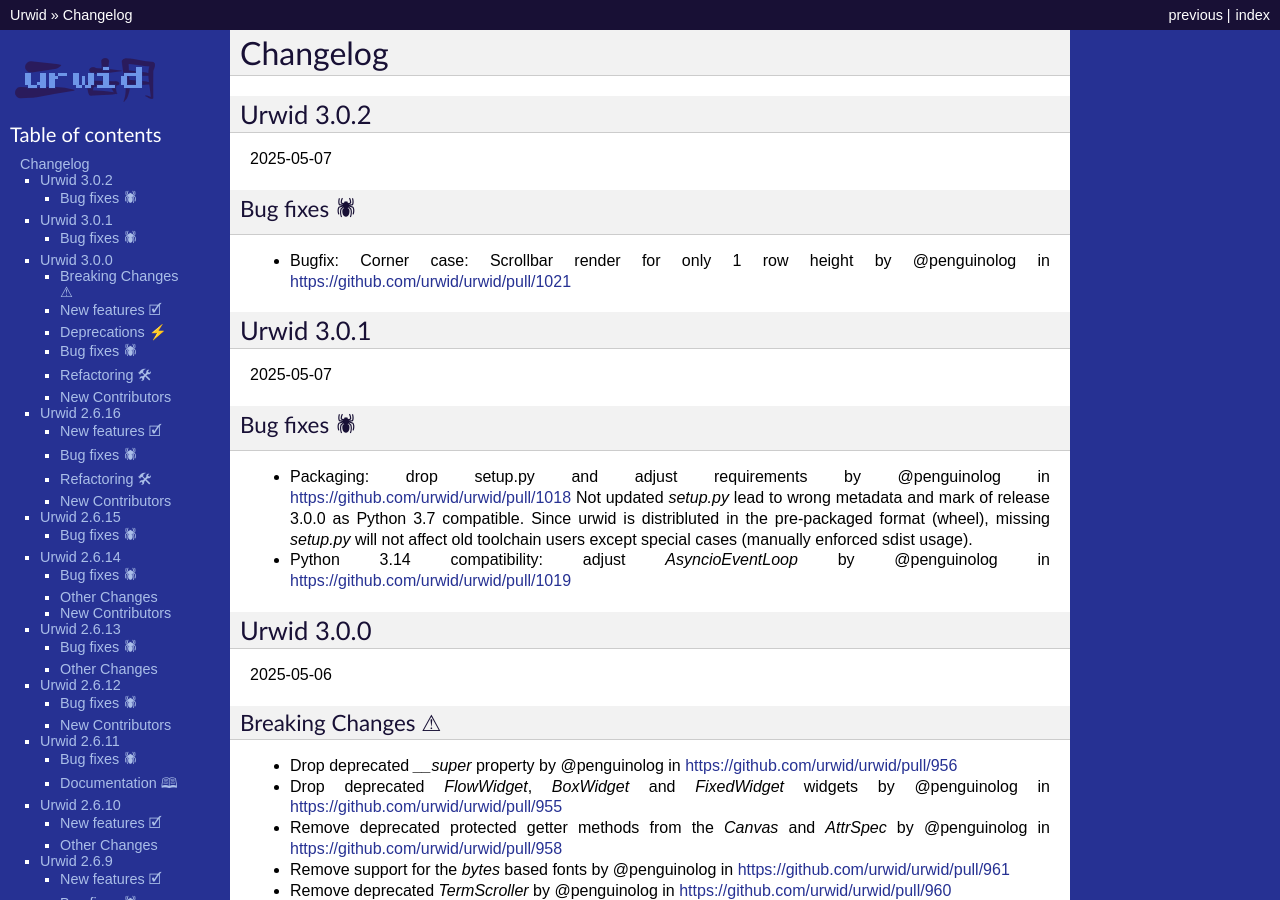
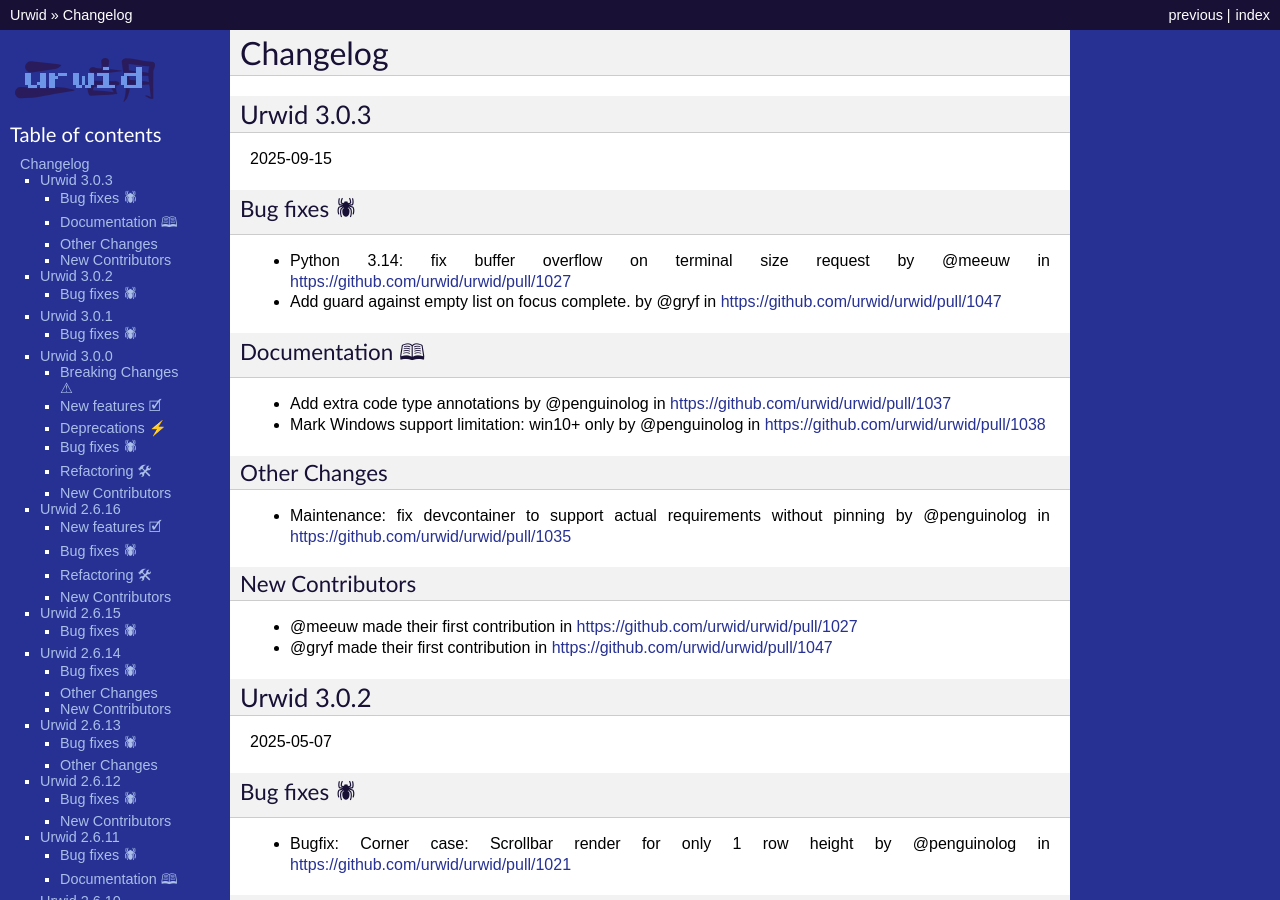
Before and after one commit to urwid/urwid, a Sphinx documentation site: the page built from docs/changelog.rst, in a window 1280 px wide and 900 px high. Built offline with Sphinx 7.4.7, drawn with Linux system fonts in a browser that asks for light colours.

Commit message:
Update release notes: prepare new release (#1059)
Co-authored-by: Aleksei Stepanov <alekseis@nvidia.com>

```diff
--- a/docs/changelog.rst
+++ b/docs/changelog.rst
@@ -1,6 +1,30 @@
 
 Changelog
 ---------
+
+Urwid 3.0.3
+===========
+
+2025-09-15
+
+Bug fixes 🕷
+++++++++++++
+* Python 3.14: fix buffer overflow on terminal size request by @meeuw in https://github.com/urwid/urwid/pull/1027
+* Add guard against empty list on focus complete. by @gryf in https://github.com/urwid/urwid/pull/1047
+
+Documentation 🕮
+++++++++++++++++
+* Add extra code type annotations by @penguinolog in https://github.com/urwid/urwid/pull/1037
+* Mark Windows support limitation: win10+ only by @penguinolog in https://github.com/urwid/urwid/pull/1038
+
+Other Changes
++++++++++++++
+* Maintenance: fix devcontainer to support actual requirements without pinning by @penguinolog in https://github.com/urwid/urwid/pull/1035
+
+New Contributors
+++++++++++++++++
+* @meeuw made their first contribution in https://github.com/urwid/urwid/pull/1027
+* @gryf made their first contribution in https://github.com/urwid/urwid/pull/1047
 
 Urwid 3.0.2
 ===========
```
